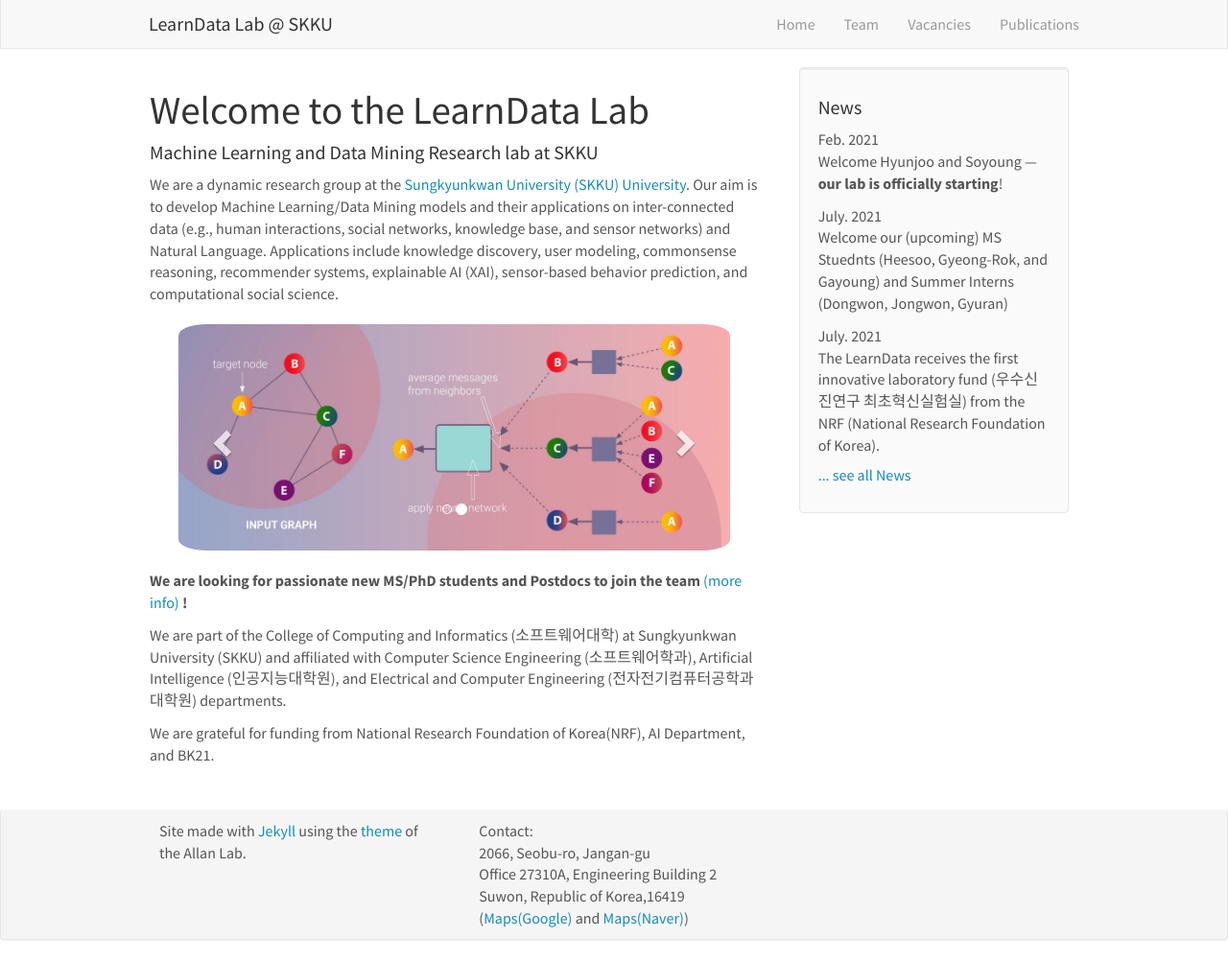
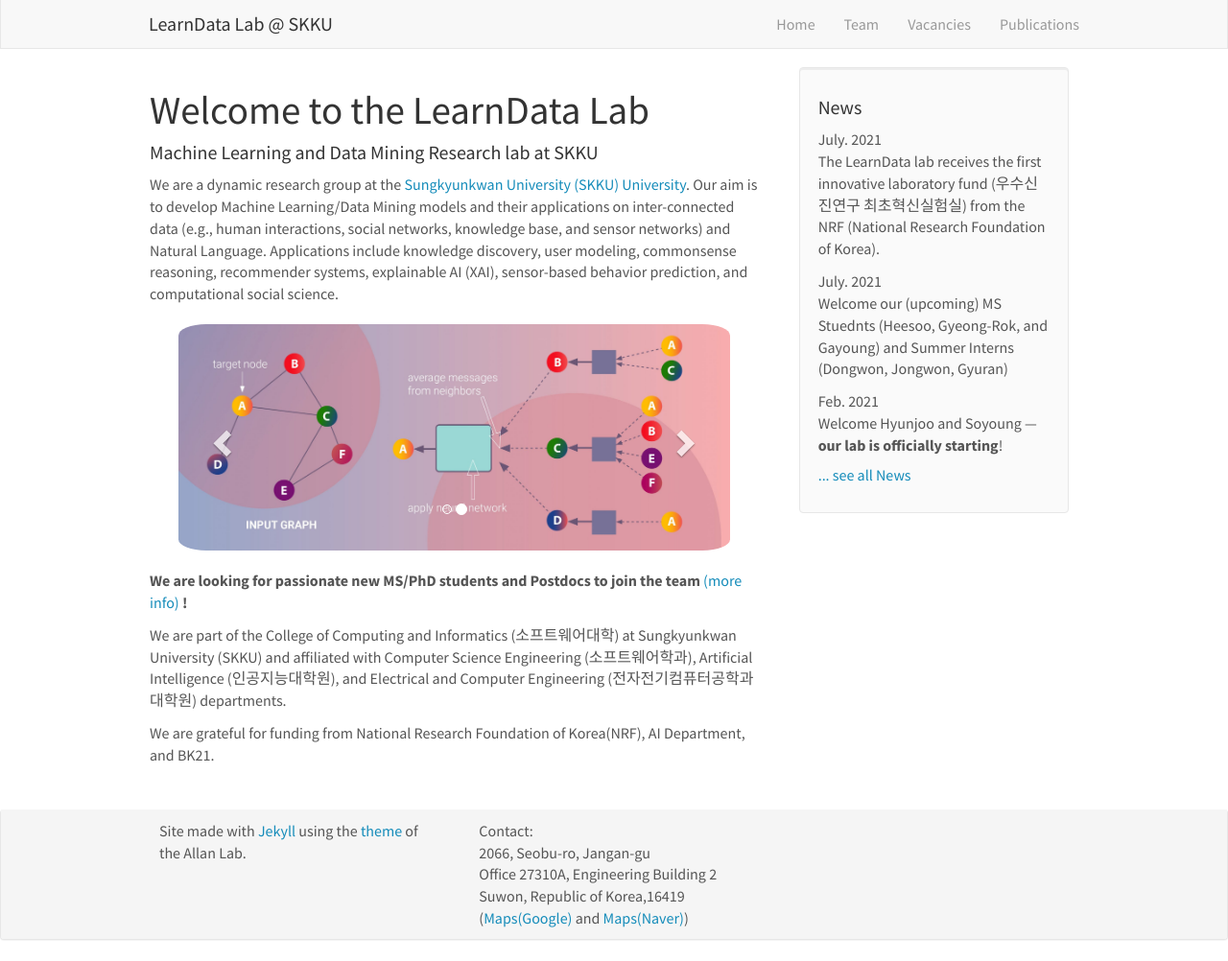
Before and after one commit to learndatalab/learndatalab.github.io, a Jekyll site: the page built from _pages/home.md, in a window 1280 px wide and 1002 px high. Shown: the whole window at 96% size. Built offline with Jekyll 4.4.1, drawn with Linux system fonts in a browser that asks for light colours; nearby versions of some CDN libraries.

Commit message:
Update news.yml

```diff
--- a/_data/news.yml
+++ b/_data/news.yml
@@ -1,7 +1,6 @@
-
+- date: July. 2021
+  headline: The LearnData lab receives the first innovative laboratory fund (우수신진연구 최초혁신실험실) from the NRF (National Research Foundation of Korea).
+- date: July. 2021
+  headline: Welcome our (upcoming) MS Stuednts (Heesoo, Gyeong-Rok, and Gayoung) and Summer Interns (Dongwon, Jongwon, Gyuran)
 - date: Feb. 2021
   headline: Welcome Hyunjoo and Soyoung — <b> our lab is officially starting</b>!
-- date: July. 2021
-  headline: Welcome our (upcoming) MS Stuednts (Heesoo, Gyeong-Rok, and Gayoung) and Summer Interns (Dongwon, Jongwon, Gyuran)
-- date: July. 2021
-  headline: The LearnData receives the first innovative laboratory fund (우수신진연구 최초혁신실험실) from the NRF (National Research Foundation of Korea).
```
